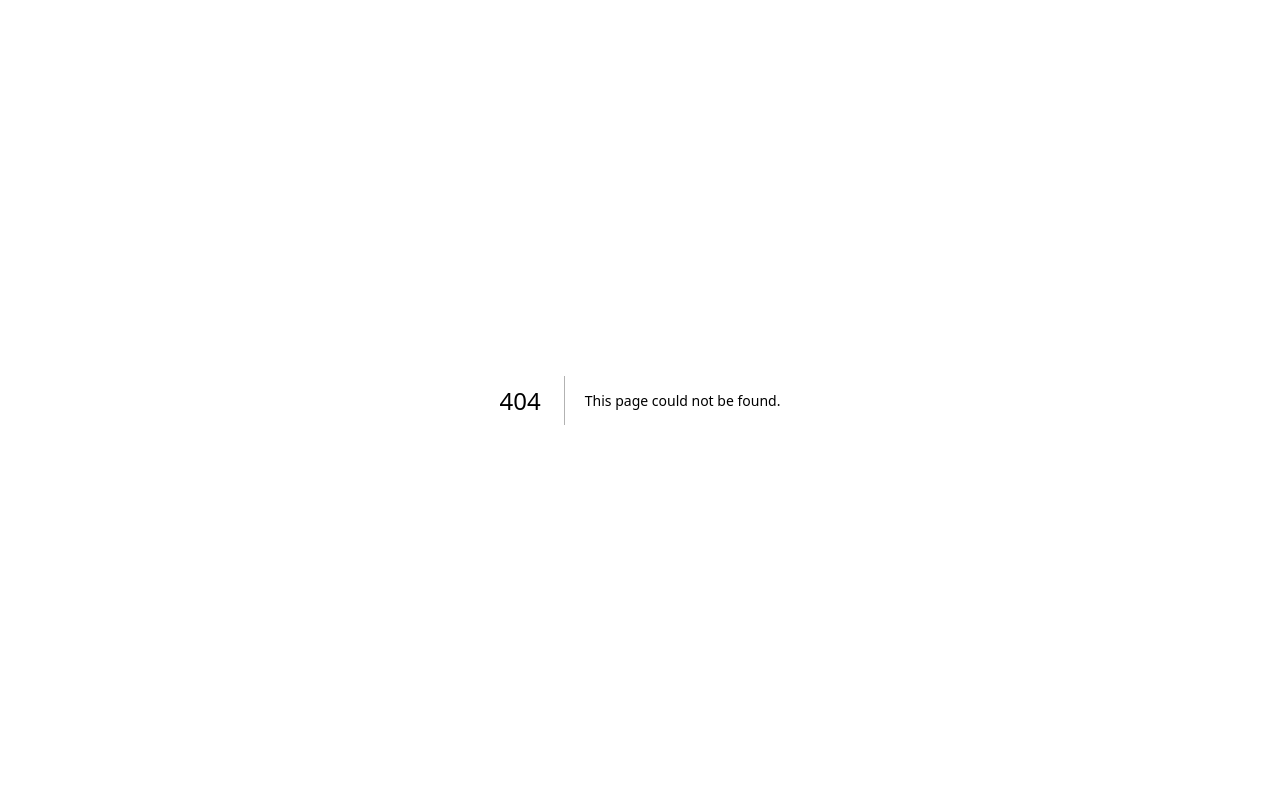
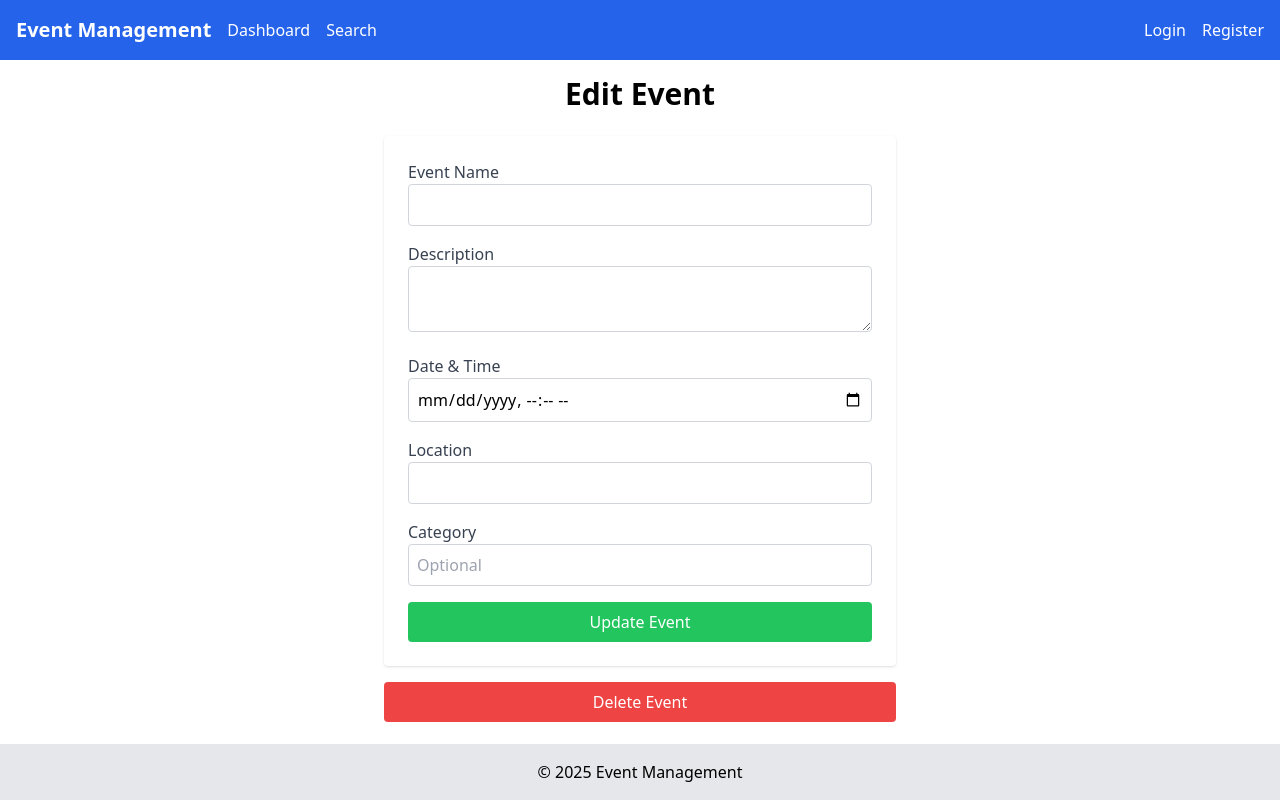
Before and after one commit to shubhamprasad318/event_management, a Next.js app in the folder event-frontend/: page /edit-event/1 in a window 1280 px wide. Before the commit this address had no page. Built offline with nearby package versions, Linux system fonts and the light colour scheme; no server answers.

Commit message:
Add files via upload

```diff
--- /dev/null
+++ b/event-frontend/pages/edit-event/[id].js
@@ -0,0 +1,180 @@
+// pages/edit-event/[id].js
+import { useState, useEffect } from "react";
+import axios from "axios";
+import { useRouter } from "next/router";
+import Layout from "../../components/Layout";
+
+const EditEventPage = () => {
+  const router = useRouter();
+  const { id } = router.query; // Get the event ID from the URL
+
+  const [formData, setFormData] = useState({
+    name: "",
+    description: "",
+    date: "",
+    location: "",
+    category: ""
+  });
+  const [loading, setLoading] = useState(false);
+
+  // Fetch the event details when the component mounts
+  useEffect(() => {
+    if (!id) return;
+    const fetchEvent = async () => {
+      try {
+        // Assuming your /api/events endpoint returns all events
+        // You could also add a dedicated GET /api/events/:id endpoint on your backend
+        const res = await axios.get("https://event-management-tmhj.onrender.com/api/events");
+        const event = res.data.find((ev) => ev._id === id);
+        if (event) {
+          setFormData({
+            name: event.name,
+            description: event.description,
+            date: new Date(event.date).toISOString().slice(0, 16), // Format for datetime-local input
+            location: event.location,
+            category: event.category || ""
+          });
+        } else {
+          alert("Event not found");
+          router.push("/");
+        }
+      } catch (error) {
+        console.error("Error fetching event details:", error);
+        alert("Error fetching event details");
+      }
+    };
+    fetchEvent();
+  }, [id, router]);
+
+  const handleChange = (e) => {
+    setFormData({ ...formData, [e.target.name]: e.target.value });
+  };
+
+  // Update the event
+  const handleUpdate = async (e) => {
+    e.preventDefault();
+    setLoading(true);
+    const token = localStorage.getItem("token");
+    if (!token) {
+      alert("You must be logged in to update an event.");
+      return;
+    }
+    try {
+      await axios.put(
+        `https://event-management-tmhj.onrender.com/api/events/${id}`,
+        formData,
+        {
+          headers: { Authorization: `Bearer ${token}` },
+        }
+      );
+      alert("Event updated successfully");
+      router.push("/");
+    } catch (error) {
+      console.error("Error updating event:", error);
+      alert("Error updating event");
+    } finally {
+      setLoading(false);
+    }
+  };
+
+  // Delete the event
+  const handleDelete = async () => {
+    if (!confirm("Are you sure you want to delete this event?")) return;
+    const token = localStorage.getItem("token");
+    if (!token) {
+      alert("You must be logged in to delete an event.");
+      return;
+    }
+    try {
+      await axios.delete(`https://event-management-tmhj.onrender.com/api/events/${id}`, {
+        headers: { Authorization: `Bearer ${token}` },
+      });
+      alert("Event deleted successfully");
+      router.push("/");
+    } catch (error) {
+      console.error("Error deleting event:", error);
+      alert("Error deleting event");
+    }
+  };
+
+  return (
+    <Layout>
+      <div className="container mx-auto p-4">
+        <h1 className="text-3xl font-bold mb-6 text-center">Edit Event</h1>
+        <form onSubmit={handleUpdate} className="max-w-lg mx-auto bg-white p-6 rounded shadow">
+          <div className="mb-4">
+            <label className="block text-gray-700">Event Name</label>
+            <input
+              type="text"
+              name="name"
+              value={formData.name}
+              onChange={handleChange}
+              className="w-full p-2 border border-gray-300 rounded"
+              required
+            />
+          </div>
+          <div className="mb-4">
+            <label className="block text-gray-700">Description</label>
+            <textarea
+              name="description"
+              value={formData.description}
+              onChange={handleChange}
+              className="w-full p-2 border border-gray-300 rounded"
+              required
+            ></textarea>
+          </div>
+          <div className="mb-4">
+            <label className="block text-gray-700">Date & Time</label>
+            <input
+              type="datetime-local"
+              name="date"
+              value={formData.date}
+              onChange={handleChange}
+              className="w-full p-2 border border-gray-300 rounded"
+              required
+            />
+          </div>
+          <div className="mb-4">
+            <label className="block text-gray-700">Location</label>
+            <input
+              type="text"
+              name="location"
+              value={formData.location}
+              onChange={handleChange}
+              className="w-full p-2 border border-gray-300 rounded"
+              required
+            />
+          </div>
+          <div className="mb-4">
+            <label className="block text-gray-700">Category</label>
+            <input
+              type="text"
+              name="category"
+              value={formData.category}
+              onChange={handleChange}
+              className="w-full p-2 border border-gray-300 rounded"
+              placeholder="Optional"
+            />
+          </div>
+          <button
+            type="submit"
+            disabled={loading}
+            className="w-full bg-green-500 text-white p-2 rounded hover:bg-green-600 transition-colors"
+          >
+            {loading ? "Updating..." : "Update Event"}
+          </button>
+        </form>
+        <div className="max-w-lg mx-auto mt-4">
+          <button
+            onClick={handleDelete}
+            className="w-full bg-red-500 text-white p-2 rounded hover:bg-red-600 transition-colors"
+          >
+            Delete Event
+          </button>
+        </div>
+      </div>
+    </Layout>
+  );
+};
+
+export default EditEventPage;
```
